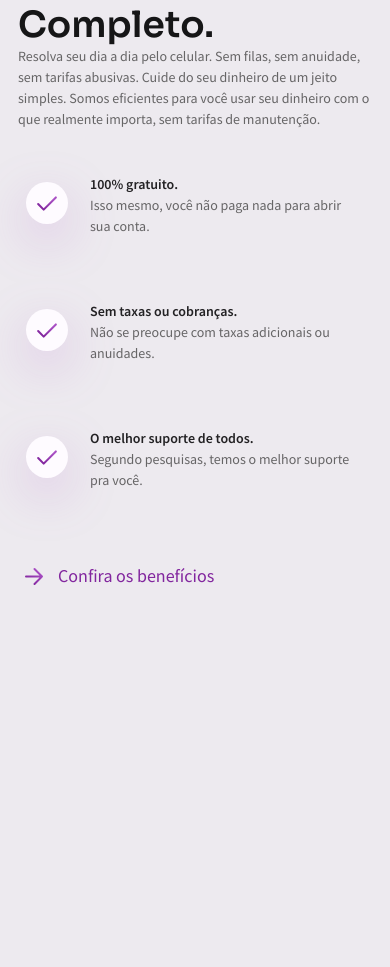
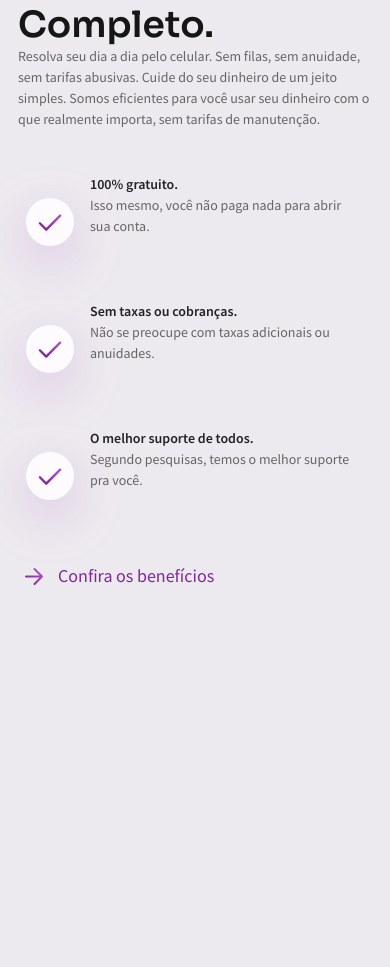
Before and after one commit to anderama/nubank, a plain HTML site: page index.html in a window 390 px wide. Shown: the part 1041-2008 px from the top of the page. Drawn offline with nearby package versions, Linux system fonts and the light colour scheme.

Commit message:
Modificação do responsivo dos ícones da section conta.

```diff
--- a/css/partials/_icons.scss
+++ b/css/partials/_icons.scss
@@ -4,6 +4,12 @@
 
 .bg-icon-mobile {
     &::after {
+        @include responsive(s){
+            width: 48px;
+            height: 48px;
+            margin-top: 16px;
+        }
+
         background-image: url('../svg/icon-mobile.svg');
         background-size: cover;
         transition: .5s ease;
@@ -22,6 +28,12 @@
 
 .bg-icon-card {
     &::after {
+        @include responsive(s){
+            width: 48px;
+            height: 48px;
+            margin-top: 16px;
+        }
+
         background-image: url('../svg/icon-card.svg');
         background-size: cover;
         transition: .5s ease;
@@ -39,6 +51,12 @@
 }
 .bg-icon-check {
     &::after {
+        @include responsive(s){
+            width: 48px;
+            height: 48px;
+            margin-top: 16px;
+        }
+
         background-image: url('../svg/icon-check.svg');
         background-size: cover;
         transition: .5s ease;
@@ -63,6 +81,12 @@
 
 .bg-icon-time {
     &::after {
+        @include responsive(s){
+            width: 48px;
+            height: 48px;
+            margin-top: 16px;
+        }
+
         background-image: url('../svg/icon-time.svg');
         background-size: cover;
         transition: .5s ease;
@@ -81,6 +105,12 @@
 
 .bg-icon-config {
     &::after {
+        @include responsive(s){
+            width: 48px;
+            height: 48px;
+            margin-top: 16px;
+        }
+
         background-image: url('../svg/icon-config.svg');
         background-size: cover;
         transition: .5s ease;
@@ -99,6 +129,12 @@
 
 .bg-icon-contactless {
     &::after {
+        @include responsive(s){
+            width: 48px;
+            height: 48px;
+            margin-top: 16px;
+        }
+
         background-image: url('../svg/icon-contactless.svg');
         background-size: cover;
         transition: .5s ease;
```
Also changed, not shown: css/style.css, 1 other file.
